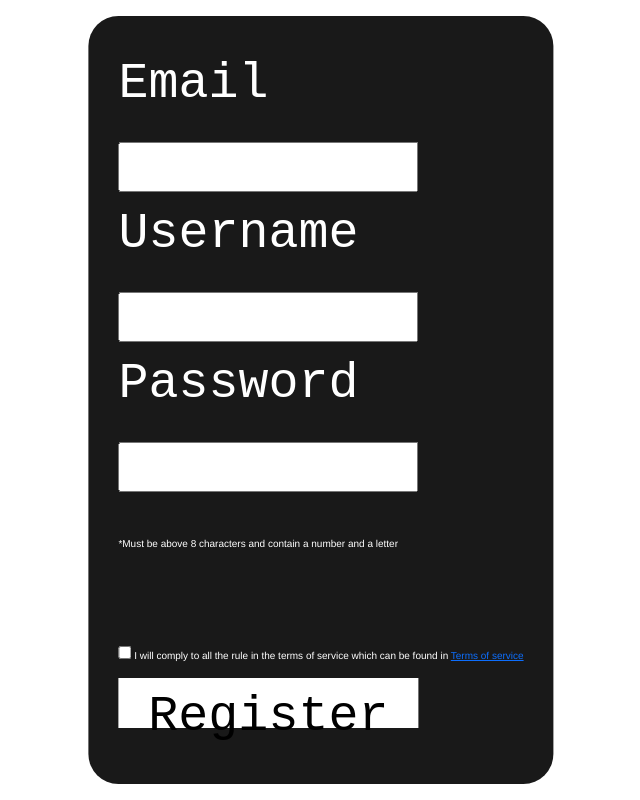
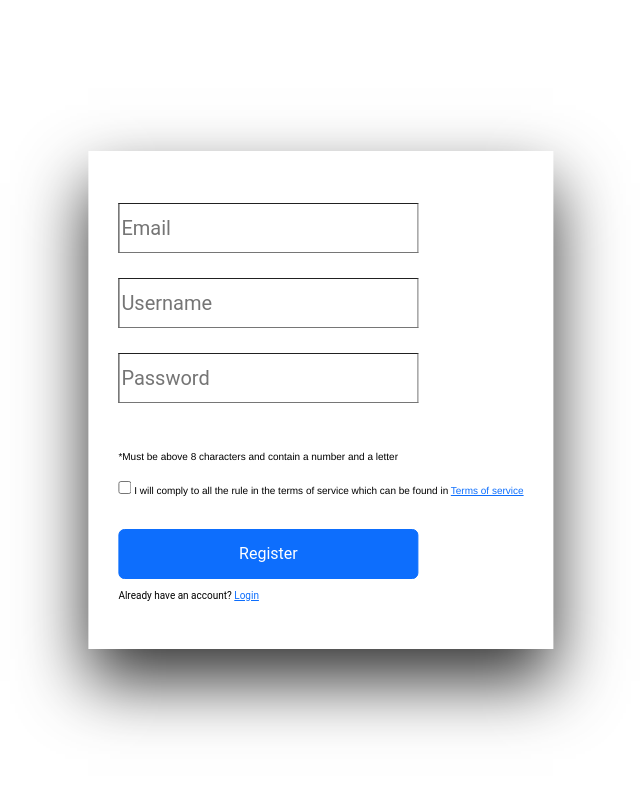
Before and after one commit to zlnc196/SayIT, a Django app: page /register in a window 1280 px wide. Shown: the whole page, without its empty margins (319-959 px from the left). Run offline with Django 5.2, Linux system fonts and the light colour scheme.

Commit message:
Did some front end

```diff
--- a/SIproject/SIapp/views.py
+++ b/SIproject/SIapp/views.py
@@ -478,7 +478,7 @@ def otherProfile(request):
 
     likedList = otherUser.liked_posts
     likedList = "-".join(likedList)
-
+    allUsers = get_user_model().objects.all()
     currentUser = request.user
     otherUser = get_user_model().objects.get(id=otherUserId)
     blockList = currentUser.blockList
@@ -493,7 +493,7 @@ def otherProfile(request):
     else:
         blocked = False
 
-    return render(request, "otherProfile.html", {'otherUser': otherUser, 'otherUsersPosts':otherUsersPosts, 'likedList':likedList, "followed":followed, "blocked":blocked, "currentUser":currentUser})
+    return render(request, "otherProfile.html", {'otherUser': otherUser, 'otherUsersPosts':otherUsersPosts, 'likedList':likedList, "followed":followed, "blocked":blocked, "currentUser":currentUser, "allUsers":allUsers})
 
 
 @login_required(login_url='login')
@@ -521,6 +521,8 @@ def followChange(request):
     else:
         print("Error")
 
+    allUsers = get_user_model().objects.all()
+
     currentUser.save()
     otherUser.save()
 
@@ -547,7 +549,7 @@ def followChange(request):
 
 
 
-    return render(request, "otherProfile.html", {'otherUser': otherUser, 'otherUsersPosts':otherUsersPosts, 'likedList':likedList, "followed":followed, "blocked":blocked, "currentUser":currentUser})
+    return render(request, "otherProfile.html", {'otherUser': otherUser, 'otherUsersPosts':otherUsersPosts, 'likedList':likedList, "followed":followed, "blocked":blocked, "currentUser":currentUser, "allUsers":allUsers})
 
 
 @login_required(login_url='login')
@@ -705,4 +707,7 @@ def blockUser(request):
     else:
         blocked = False
 
-    return render(request, "otherProfile.html", {'otherUser': otherUser, 'otherUsersPosts':otherUsersPosts, 'likedList':likedList,"blocked":blocked, "followed":followed, "currentUser": currentUser})
+
+    allUsers = get_user_model().objects.all()
+
+    return render(request, "otherProfile.html", {'otherUser': otherUser, 'otherUsersPosts':otherUsersPosts, 'likedList':likedList,"blocked":blocked, "followed":followed, "currentUser": currentUser, "allUsers": allUsers})
--- a/SIproject/static/css/drip.css
+++ b/SIproject/static/css/drip.css
@@ -55,12 +55,12 @@ body {
     top: 50%;
     left: 50%;
     transform: translate(-50%, -50%);
-    background-color: rgb(25, 25, 25);
+    background-color: rgb(255, 255, 255);
     padding: 30px;
-    border-radius: 30px;
     font-size: 50px;
-    font-family: 'Courier New', Courier, monospace;
-    color: white
+    font-family: 'Roboto', sans-serif;
+    color: black;
+    box-shadow: 0 32px 64px rgba(0, 0, 0, 0.8);
 
 
 }
@@ -69,6 +69,7 @@ body {
     width: 300px;
     height: 50px;
     font-size: 20px;
+    border-width: 1px;
 
 }
 
@@ -154,9 +155,10 @@ body {
 
 .postsButton {
     background-color: white;
-    border: none;
     width: 75%;
-    text-align: left
+    text-align: left;
+    border-width: 1px;
+    box-shadow: 0 32px 64px rgba(0, 0, 0, 0.8);
 }
 
 .hide {
@@ -220,3 +222,16 @@ body {
     transform: translate(-50%);
 
 }
+
+.smallText {
+    font-size: x-small;
+}
+
+#rememberId {
+    font-size: 20px;
+
+}
+
+.postsButton:hover {
+    background-color: #9a9a9a; /* Set the background color on hover */
+}
--- a/SIproject/templates/register.html
+++ b/SIproject/templates/register.html
@@ -8,15 +8,11 @@
     {% endif %}
 <form method='post' action='confirm'>
     {% csrf_token %}
-    <label for='Email' > Email </label> <br>
-    <input type='email' name='Email' class='rtextbox'> <br>
 
-
-    <label for='username' > Username </label> <br>
-    <input type='text' name='username' class='rtextbox'> <br>
-    <label for='password' > Password </label> <br>
-    <input type='password' name='password' class='rtextbox'> <br>
-    <label for='password' class='chec'> *Must be above 8 characters and contain a number and a letter </label> <br> <br>
+    <input type='email' name='Email' class='rtextbox' placeholder="Email"> <br>
+    <input type='text' name='username' class='rtextbox' placeholder="Username"> <br>
+    <input type='password' name='password' class='rtextbox' placeholder="Password"> <br>
+    <label for='password' class='chec'> *Must be above 8 characters and contain a number and a letter </label>
 
 
     <div class='chec'>
@@ -24,8 +20,9 @@
     <label for='checkbox' > I will comply to all the rule in the terms of service which can be found in <a href='https://bills.parliament.uk/bills/3137'> Terms of service </a> </label> <br> <br>
     </div>
 
-    <button type='submit' class='subbutton'> Register </button>
+    <button type='submit' class='subbutton btn btn-primary'> Register </button>
 
+    <p class="smallText "> Already have an account? <a href="login">Login</a> </p>
 </form>
 
 </div>
```
Also changed, not shown: SIproject/templates/AllPosts.html (+12 -1 lines), SIproject/templates/followedPosts.html (+12 -1 lines), SIproject/templates/homepage.html (+22 -13 lines), SIproject/templates/login.html (+5 -5 lines), SIproject/templates/otherProfile.html (+28 -9 lines), SIproject/templates/profile.html (+15 -5 lines), SIproject/templates/searchedPosts.html (+13 -2 lines).
